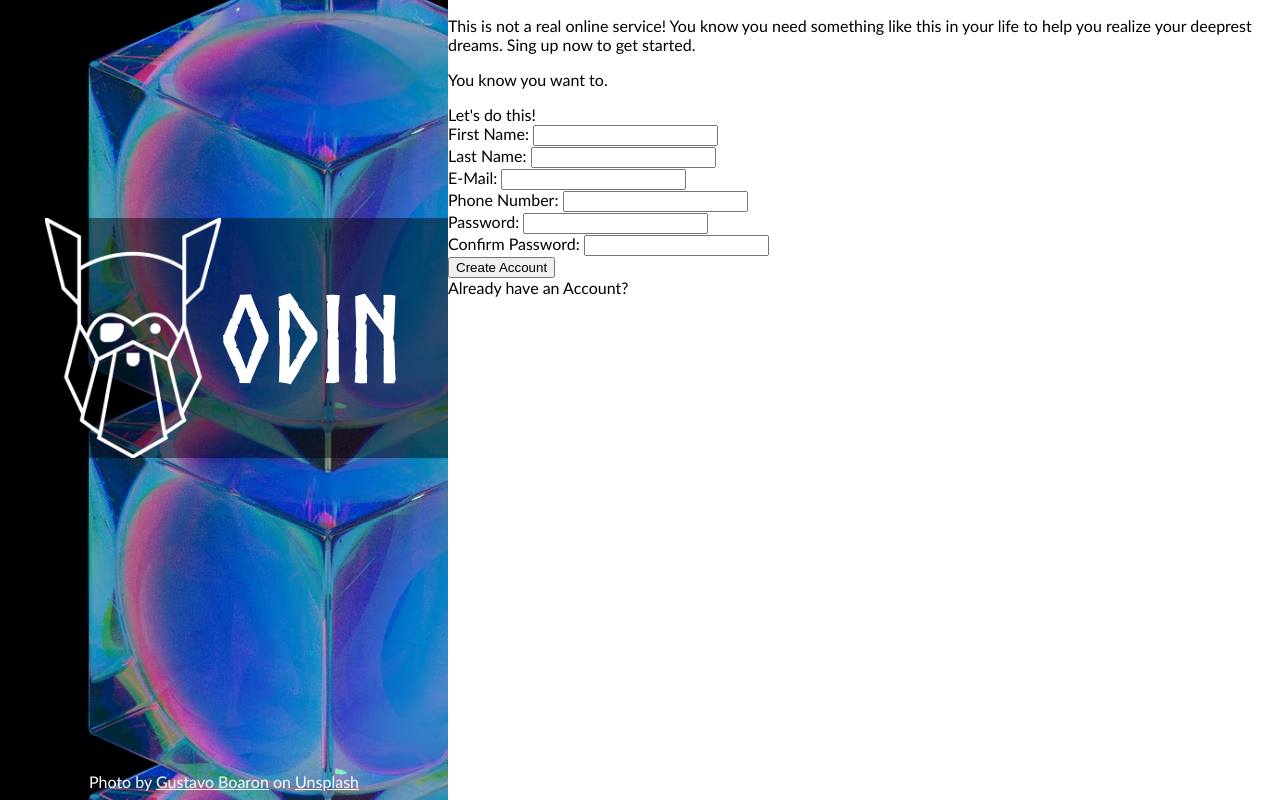
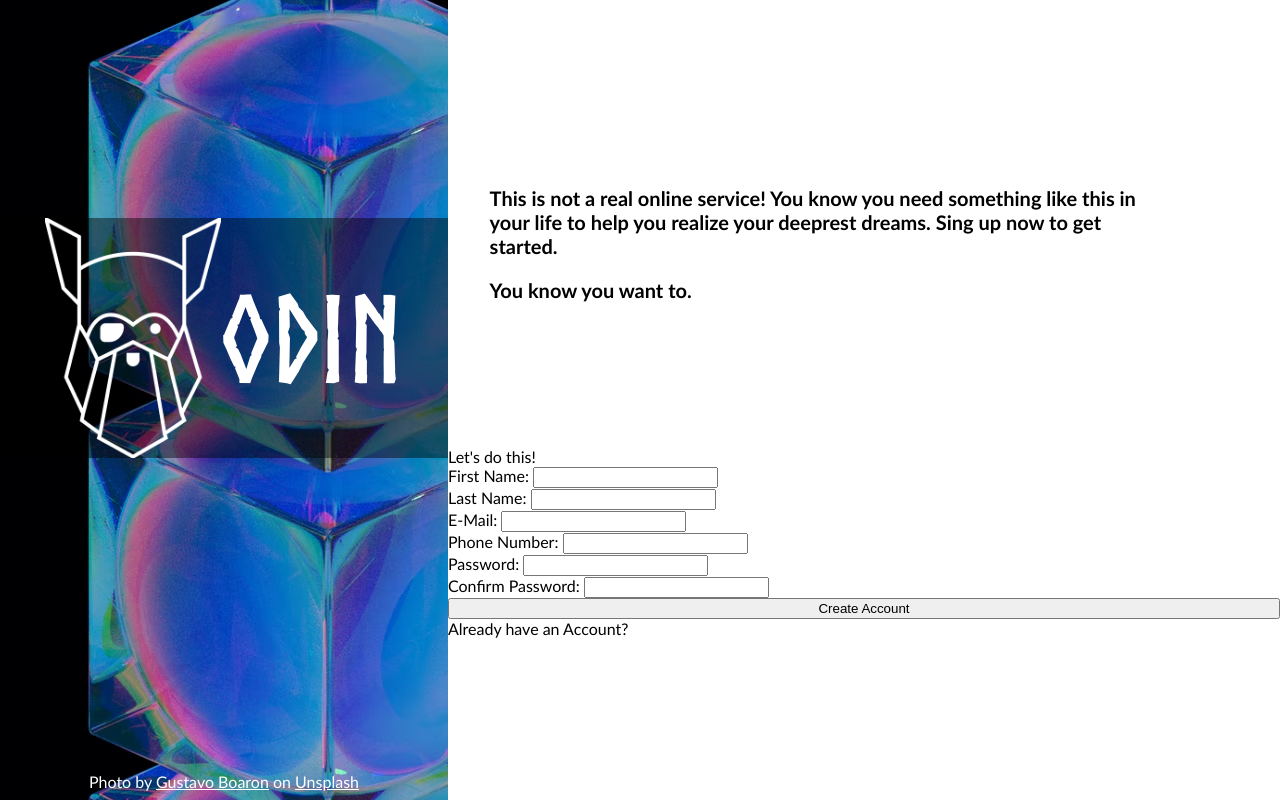
Before and after one commit to svenrisse/Sign-up-Form, a plain HTML site: page index.html in a window 1280 px wide. Drawn offline with Linux system fonts and the light colour scheme.

Commit message:
Css for headertext

```diff
--- a/style.css
+++ b/style.css
@@ -46,4 +46,17 @@ a {
 }
 .signupsection {
     width: 65%;
+    display: flex;
+    flex-direction: column;
+    justify-content: flex-start;
+
 }
+
+.headertext {
+    margin-bottom: 15%;
+    margin-top: 20%;
+    margin-left: 5%;
+    margin-right: 17%;
+    font-weight: 600;
+    font-size: 20px;
+}
```
